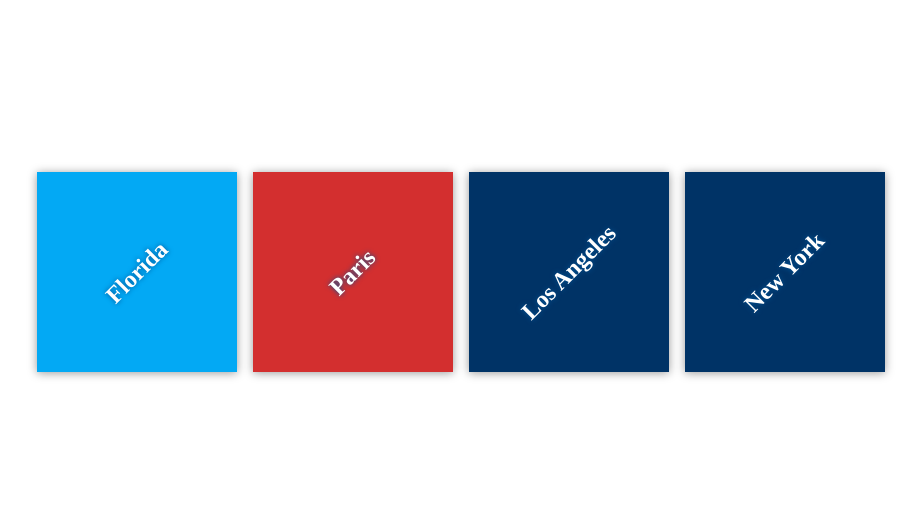
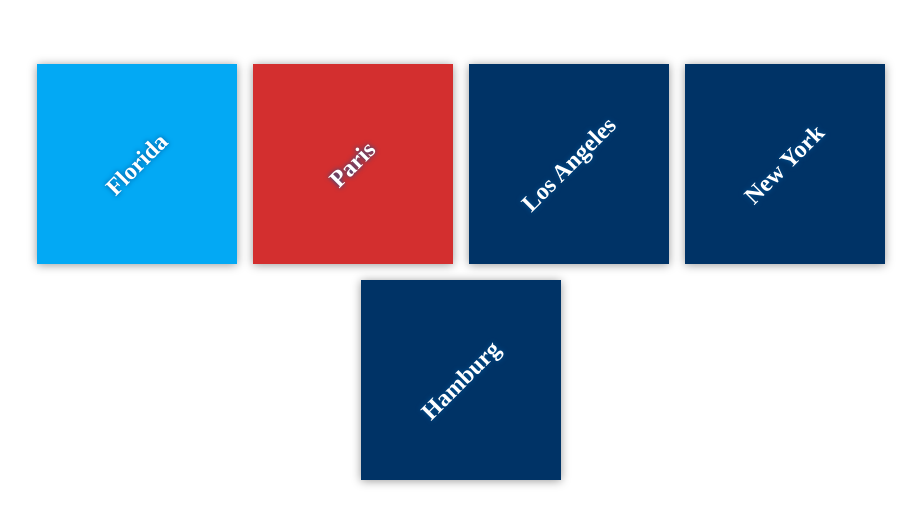
Before and after one commit to ghtstuser/travel-destinations, a plain HTML site: page index.html in a window 1280 px wide. Shown: the part 128-652 px from the top of the page, without its empty margins (179-1100 px from the left). Drawn offline with Linux system fonts and the light colour scheme; files that its build step writes are made by us from their sources.

Commit message:
add hamburg

```diff
--- a/app.css
+++ b/app.css
@@ -66,3 +66,7 @@ h2 {
 #los-angeles {
     background-color: #003366;
 }
+
+#hamburg {
+    background-color: #003366;
+}
--- a/index.html
+++ b/index.html
@@ -26,6 +26,11 @@
             <div class="destination" id="new-york">
                 <h2>New York</h2>
             </div>
+
+            <div class="destination" id="hamburg">
+                <h2>Hamburg</h2>
+            </div>
+
         </div>
     </div>
 
```
